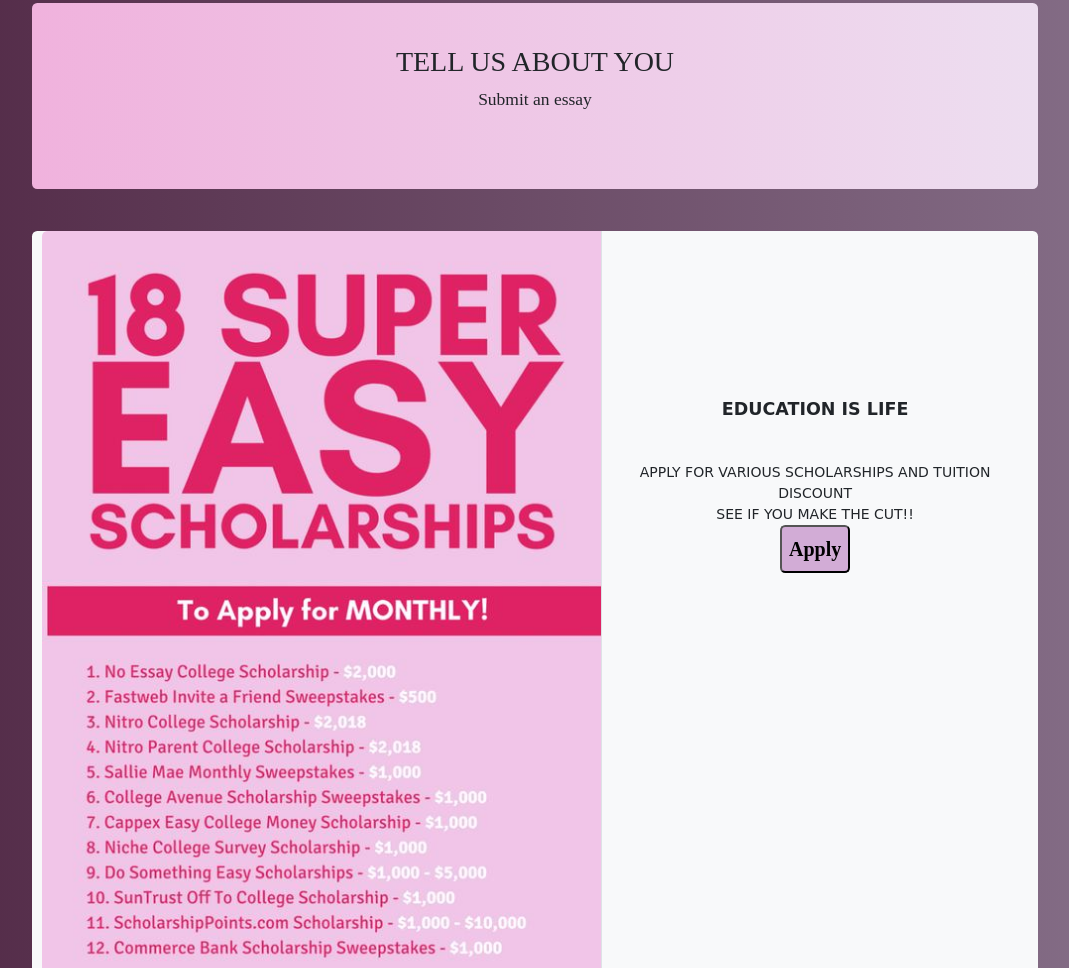
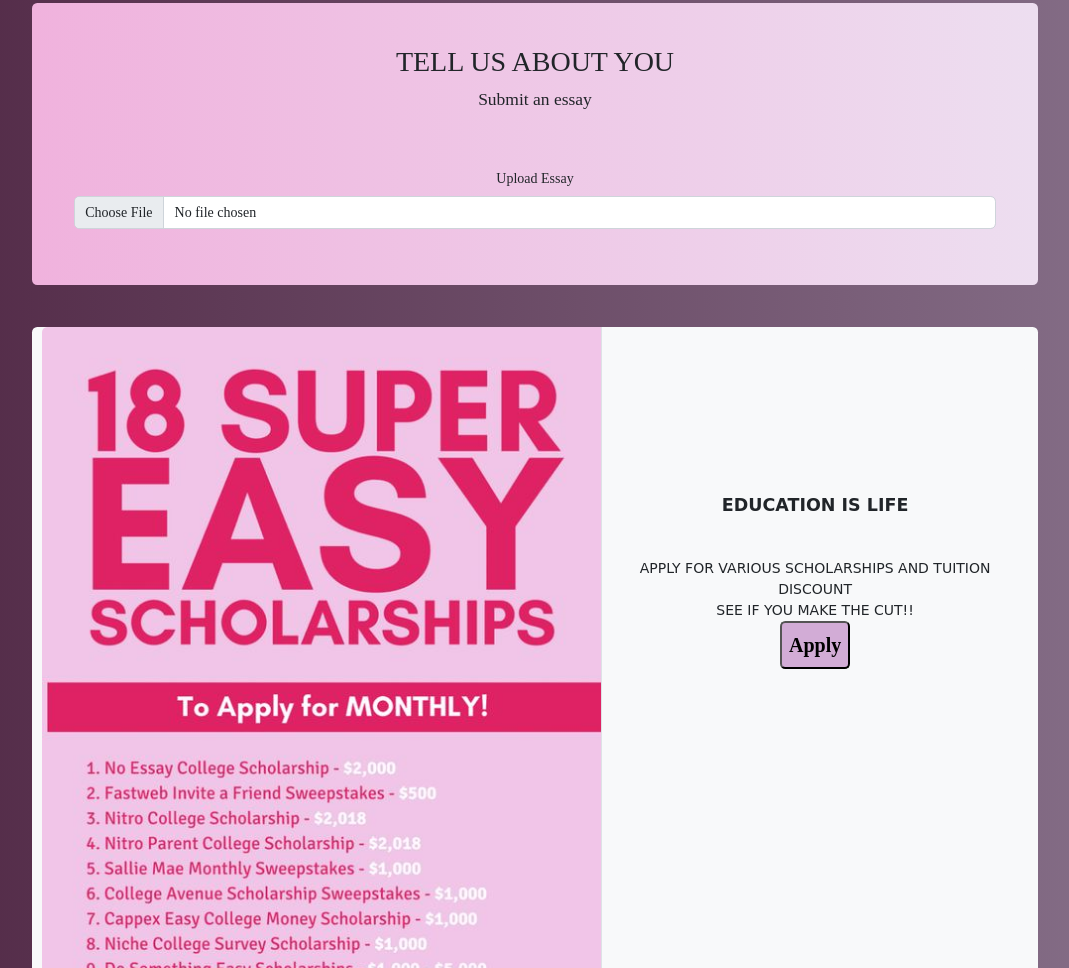
Before and after one commit to uvegh/Scholarship-Assessment-Application, a website: page index.html in a window 1280 px wide. Shown: the part 1433-2401 px from the top of the page, without its empty margins (105-1174 px from the left). Drawn offline with nearby package versions, Linux system fonts and the light colour scheme; a script that the page names is missing.

Commit message:
file upload

```diff
--- a/index.html
+++ b/index.html
@@ -101,7 +101,11 @@
             <div id="editor">
             </div>
           </div>
+<br> <div class="mb-3">
+  <label for="" class="form-label">Upload Essay</label>
+  <input type="file" class="form-control" name="" id="" placeholder="" aria-describedby="fileHelpId">
 
+</div>
         </div>
         <div class="  d-lg-flex d-sm-block col-11 bg-light mt-5 m-auto rounded  ">
           <a href="scholarshipForm.html"> <img src="./img/scholar image.jpg" class="img-fluid border-end rounded-start "
```
